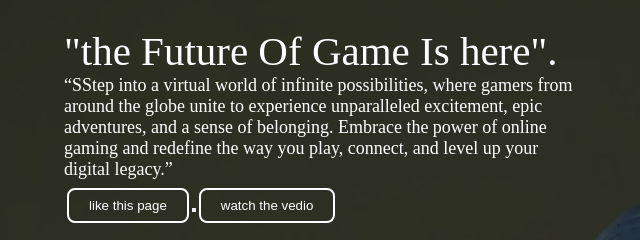
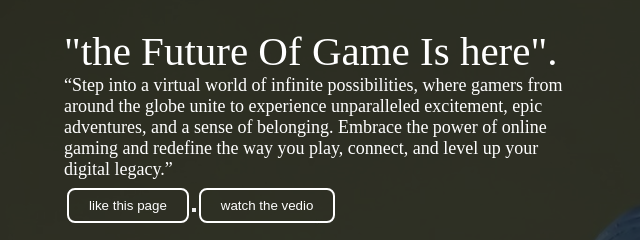
Before and after one commit to manusudha/GameChat, a plain HTML site: page index.html in a window 1280 px wide. Shown: the part 121-361 px from the top of the page, 195-835 px from the left. Drawn offline with Linux system fonts and the light colour scheme.

Commit message:
Update index.html
spelling mistake

```diff
--- a/index.html
+++ b/index.html
@@ -41,7 +41,7 @@
                        "the Future Of Game Is here".
                    </p>
                    <p class="text-small">
-                       “SStep into a virtual world of infinite possibilities, where gamers from around the globe unite to experience unparalleled excitement, epic adventures, and a sense of belonging. Embrace the power of online gaming and redefine the way you play, connect, and level up your digital legacy.”
+                       “Step into a virtual world of infinite possibilities, where gamers from around the globe unite to experience unparalleled excitement, epic adventures, and a sense of belonging. Embrace the power of online gaming and redefine the way you play, connect, and level up your digital legacy.”
                    </p>
                    <div class="button" >
                        <button class="btn" >like this page<button>
```
